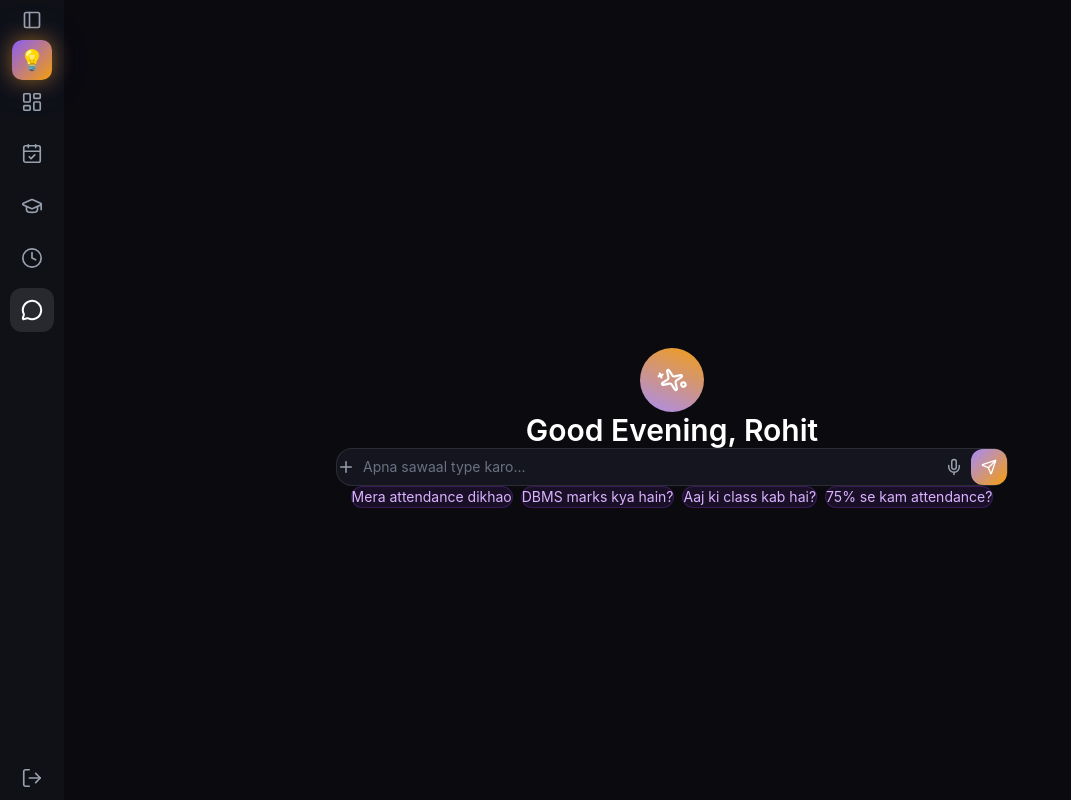
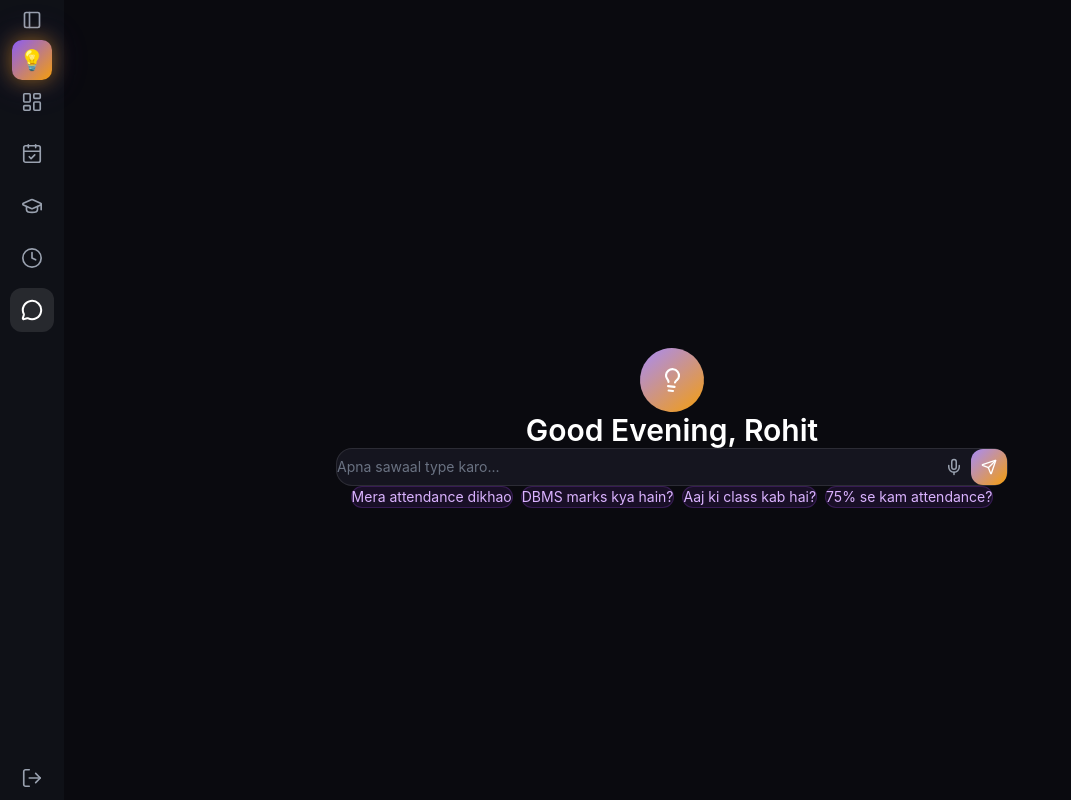
Before and after one commit to Rohitraj45592/gyansetu-ai, a Next.js app in the folder frontend/: page /chat in a window 1280 px wide. Shown: the whole page, without its empty margins (0-1071 px from the left). Built offline with nearby package versions, Linux system fonts and the light colour scheme; sample sign-in values are in the browser's storage.

Commit message:
fix greeting timezone, lightbulb icon, remove plus button

```diff
--- a/frontend/app/chat/page.tsx
+++ b/frontend/app/chat/page.tsx
@@ -4,7 +4,7 @@ import { useState, useEffect, useRef } from 'react'
 import { useRouter } from 'next/navigation'
 import { motion } from 'framer-motion'
 import axios from 'axios'
-import { Send, Sparkles, User, Plus, Mic } from 'lucide-react'
+import { Send, Lightbulb, User, Mic } from 'lucide-react'
 import Sidebar from '@/components/Sidebar'
 
 interface Message {
@@ -17,7 +17,7 @@ export default function ChatPage() {
   const [messages, setMessages] = useState<Message[]>([])
   const [input, setInput] = useState('')
   const [loading, setLoading] = useState(false)
-  const [greeting, setGreeting] = useState('')
+  const [greeting, setGreeting] = useState('Good Morning')
   const bottomRef = useRef<HTMLDivElement>(null)
 
   useEffect(() => {
@@ -25,13 +25,8 @@ export default function ChatPage() {
     if (!token) router.push('/login')
 
     const updateGreeting = () => {
-      const istHour = parseInt(
-        new Intl.DateTimeFormat('en-US', {
-          hour: 'numeric',
-          hour12: false,
-          timeZone: 'Asia/Kolkata',
-        }).format(new Date())
-      )
+      const istString = new Date().toLocaleString('en-US', { timeZone: 'Asia/Kolkata', hour12: false })
+      const istHour = new Date(istString).getHours()
       if (istHour < 12) setGreeting('Good Morning')
       else if (istHour < 17) setGreeting('Good Afternoon')
       else setGreeting('Good Evening')
@@ -82,13 +77,13 @@ export default function ChatPage() {
 
         {isEmpty ? (
           /* Empty state - centered welcome */
-          <div className="flex-1 flex flex-col items-center justify-center px-4 sm:px-10">
+          <div className="flex-1 flex flex-col items-center justify-center px-4 sm:px-10 -mt-10">
             <motion.div
-              animate={{ rotate: 360 }}
-              transition={{ duration: 8, repeat: Infinity, ease: 'linear' }}
+              animate={{ rotate: [0, 10, -10, 0] }}
+              transition={{ duration: 2.5, repeat: Infinity, ease: 'easeInOut' }}
               className="w-14 h-14 sm:w-16 sm:h-16 rounded-full flex items-center justify-center mb-5"
               style={{ background: 'linear-gradient(135deg, #a78bfa, #f59e0b)' }}>
-              <Sparkles size={26} className="text-white" />
+              <Lightbulb size={26} className="text-white" />
             </motion.div>
             <motion.h1
               initial={{ opacity: 0, y: 10 }}
@@ -99,10 +94,7 @@ export default function ChatPage() {
             </motion.h1>
 
             <div className="w-full max-w-2xl">
-              <div className="flex items-center gap-2 rounded-2xl border border-white/10 bg-[#15151f] px-3 py-2.5">
-                <button className="p-2 rounded-xl text-gray-400 hover:text-white hover:bg-white/5 transition-colors flex-shrink-0">
-                  <Plus size={18} />
-                </button>
+              <div className="flex items-center gap-2 rounded-2xl border border-white/10 bg-[#15151f] px-4 py-3">
                 <input
                   value={input}
                   onChange={(e) => setInput(e.target.value)}
@@ -124,7 +116,7 @@ export default function ChatPage() {
                 </motion.button>
               </div>
 
-              <div className="flex flex-wrap gap-2 justify-center mt-4">
+              <div className="flex flex-wrap gap-2 justify-center mt-5">
                 {suggestions.map((s, i) => (
                   <motion.button
                     key={i}
@@ -156,7 +148,7 @@ export default function ChatPage() {
                   }`}
                     style={msg.role === 'ai' ? { background: 'linear-gradient(135deg, #a78bfa, #f59e0b)' } : {}}>
                     {msg.role === 'ai'
-                      ? <Sparkles size={14} className="text-white" />
+                      ? <Lightbulb size={14} className="text-white" />
                       : <User size={14} className="text-gray-300" />}
                   </div>
 
@@ -178,7 +170,7 @@ export default function ChatPage() {
                   className="flex gap-3 w-full sm:max-w-[85%]">
                   <div className="w-8 h-8 rounded-lg flex items-center justify-center flex-shrink-0"
                     style={{ background: 'linear-gradient(135deg, #a78bfa, #f59e0b)' }}>
-                    <Sparkles size={14} className="text-white" />
+                    <Lightbulb size={14} className="text-white" />
                   </div>
                   <div className="bg-[#15151f] border border-white/[0.06] rounded-2xl px-4 py-3 shadow-sm flex items-center gap-1">
                     {[0, 1, 2].map(i => (
@@ -197,10 +189,7 @@ export default function ChatPage() {
 
             {/* Input */}
             <div className="px-4 sm:px-10 py-5 border-t border-white/[0.06] bg-[#0a0a0f]">
-              <div className="flex items-center gap-2 rounded-2xl border border-white/10 bg-[#15151f] px-3 py-2.5 max-w-2xl mx-auto w-full">
-                <button className="p-2 rounded-xl text-gray-400 hover:text-white hover:bg-white/5 transition-colors flex-shrink-0">
-                  <Plus size={18} />
-                </button>
+              <div className="flex items-center gap-2 rounded-2xl border border-white/10 bg-[#15151f] px-4 py-3 max-w-2xl mx-auto w-full">
                 <input
                   value={input}
                   onChange={(e) => setInput(e.target.value)}
```
